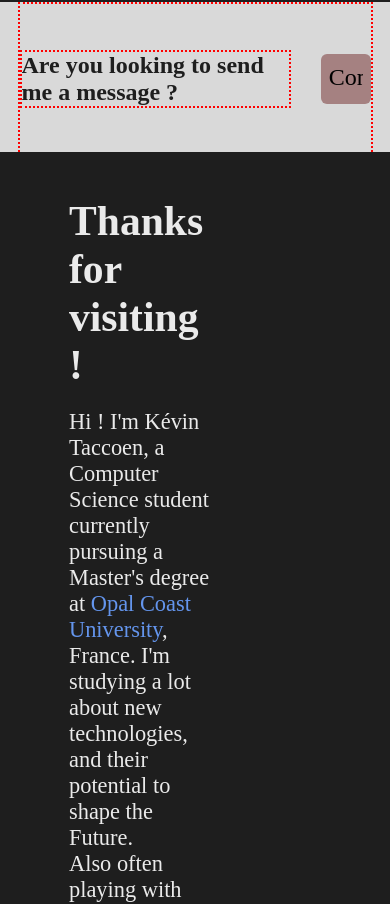
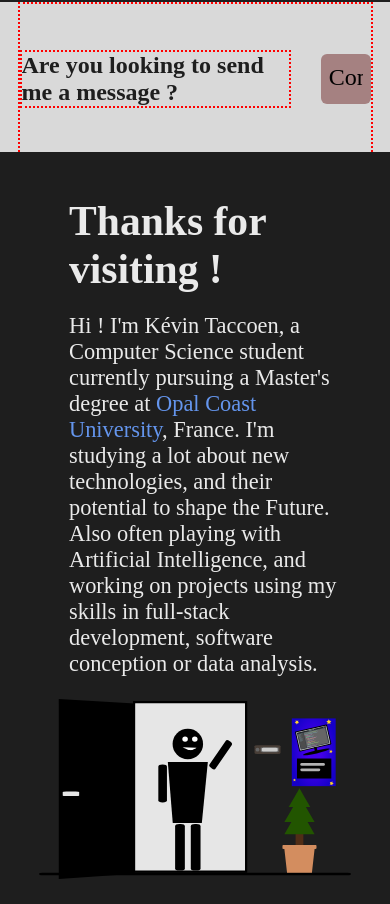
Before and after one commit to LJ5O/website, a Vue app: page / in a window 390 px wide. Shown: the part 842-1746 px from the top of the page. Built offline with nearby package versions, Linux system fonts and the light colour scheme.

Commit message:
Responsive for presentation component

```diff
--- a/src/components/home/presentation.vue
+++ b/src/components/home/presentation.vue
@@ -28,6 +28,8 @@
 }
 #presentation_text{
     width: calc( 55% - 30px );
+    min-width: 250px;
+    flex:1;
     margin-left: 30px;
 }
 #presentation_text h1{
@@ -43,14 +45,20 @@
     font-size: 1.4em;
 }
 #presentation_img{
-    width: fit-content;
     width: 40%;
-    min-width: 500px;
+    min-width: 400px;
     margin-left: auto;
     margin-top: 20px;
+    flex:1;
 }
 #presentation_img img{
     width: 100%;
     height: 100%;
 }
+
+@media (max-width: 599px) {
+    #presentation_img {
+      min-width: 200px !important;
+    }
+}
 </style>
```
